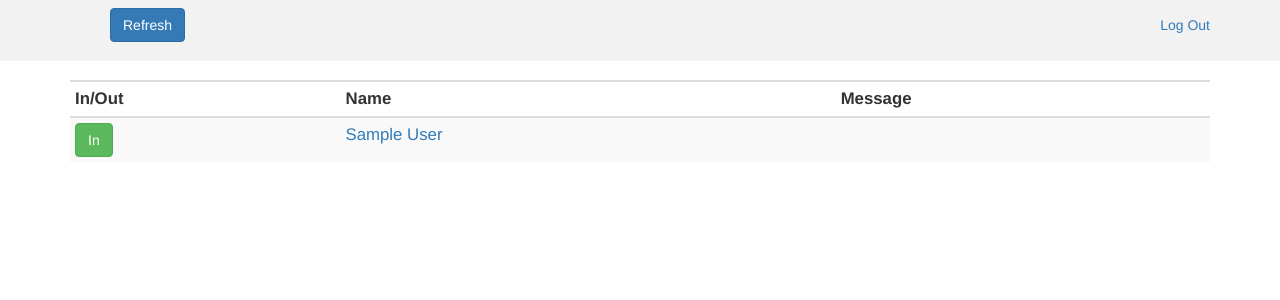
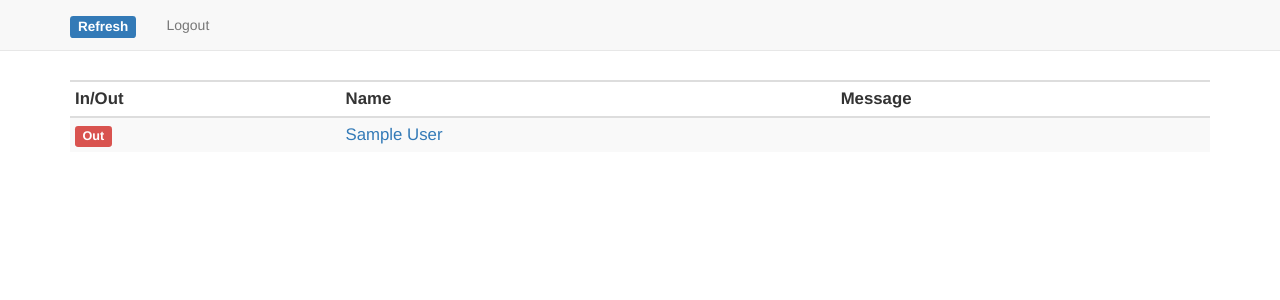
Before and after one commit to isavine/InOutBoard, a Flask app: template templates/board.html in a window 1280 px wide. Shown: the top 300 px of the page. Run offline with Flask 2, Linux system fonts and the light colour scheme; the template is opened without the code that fills it: values that come from a table or form of the project are taken from there, others are empty; the visitor is signed in with stand-in values (Sample User, id 1); data comes from the database, SQL or seed files in the repository; parts of the project's set-up code (start-up, migrations or seed data) failed here and were passed over; some libraries are stand-ins or nearby versions.

Commit message:
cleaned up base and board templates

```diff
--- a/templates/base.html
+++ b/templates/base.html
@@ -14,52 +14,38 @@
 
 	<style>
 		body { padding-top: 70px; }
-		#save_button { vertical-align: center;}
-		#asdf { display: inline-block;}
-		.navbar-primary { background-color: #F2F2F2; }
-		.navbar-primary .navbar-toggle .icon-bar {  background-color: black; }
-		/* @media only screen and (max-width: 500px) {
-			#header_title { display: none; }
-		} */
 		.table {font-size: 120%;}
-		.msg_input {font-size: 100%}
 	</style>
 </head>
 
 <body>
 
-<nav role="navigation" class="navbar navbar-primary navbar-fixed-top">
+<nav class="navbar navbar-default navbar-fixed-top">
 	<div class="container">
 		<div class="navbar-header">
-			<!-- <div class="navbar-header pull-left">
-				<a id="header_title" class="navbar-brand" href="{{ url_for('render_board') }}">In/Out Board</a>
-			</div> -->
-
-			<!-- 'Sticky' (non-collapsing) menu items -->
-			<ul class="pull-left">
-				<button id="refresh_btn" type="button" class="btn btn-primary navbar-btn" onclick="location.href='{{ url_for('render_board') }}'" >Refresh</button>
-			</ul>
+			<a class="navbar-brand" href="{{ url_for('render_board') }}">
+        <span class="label label-primary">Refresh</span>
+      </a>
 			<!-- Collapsed Menu Button -->
-			<button type="button" class="navbar-toggle pull-right collapsed" data-toggle="collapse" data-target="#navbar" aria-expanded="false" aria-controls="navbar">
+			<button type="button" class="navbar-toggle collapsed" data-toggle="collapse" data-target="#navbar" aria-expanded="false" aria-controls="navbar">
 				<span class="icon-bar"></span>
 				<span class="icon-bar"></span>
 				<span class="icon-bar"></span>
 			</button>
 		</div>
-
 		<!-- Additional navbar items -->
-		<div id="navbar"class="collapse navbar-collapse navbar-right">
-			<ul class="nav navbar-nav navbar-right">
+		<div id="navbar"class="navbar-collapse collapse">
+			<ul class="nav navbar-nav">
 			{% if not session.logged_in %}
 				<li><a href="{{ url_for('login') }}">CalNet Login</a></li>
 			{% else %}
 				{% if role_switch %}
-					<li><a href="{{ url_for('render_role_select') }}">Role Select</a></li>
+					<li><a href="{{ url_for('render_role_select') }}">Select Role</a></li>
 				{% endif%}
 				{% if admin %}
 					<li><a href="{{ url_for('add_user_page') }}">Add User</a></li>
 				{% endif%}
-					<li><a href="{{ url_for('logout') }}">Log Out</a></li>
+					<li><a href="{{ url_for('logout') }}">Logout</a></li>
 			{% endif %}
 			</ul>
 		</div>
@@ -78,7 +64,6 @@
 
   {% endwith %}
 
-
   {% block body %}{% endblock %}
 
 </body>
--- a/templates/board.html
+++ b/templates/board.html
@@ -9,9 +9,9 @@
         <th colspan="4" style="text-align: center;">{{ date }}</th>
       </tr>
       <tr>
-        <th> In/Out </th>
-        <th> Name </th>
-        <th> Message </th>
+        <th scope="col"> In/Out </th>
+        <th scope="col"> Name </th>
+        <th scope="col"> Message </th>
         {% if admin %}
         <th> </th>
         {% endif %}
@@ -25,19 +25,19 @@
 	      <tr>
 	        <td scope="row">
 		          {% if user.is_in() %}
-		          <button type="button" data-editable-inout class="btn btn-success" name="in" id="{{user.id}}">In</button>
+		          <button type="button" data-editable-inout class="btn btn-success" name="in" id="{{ user.id }}">In</button>
 		          {% else %}
-		          <button type="button" data-editable-inout class="btn btn-danger" name="out" id="{{user.id}}">Out</button>
+		          <button type="button" data-editable-inout class="btn btn-danger" name="out" id="{{ user.id }}">Out</button>
 		          {% endif %}
 	        </td>
 	        <td scope="row">
-	          <a href="{{ user.url }}">{{user.name}}</a>
+	          <a href="{{ user.url }}">{{ user.name }}</a>
 	        </td>
 	        <td class="msg_field">
 				{% if user.msg == "" %}
-					<p data-editable id="{{ user.id }}" name='{{user.id}}'><span class="glyphicon glyphicon-pencil" aria-hidden="true"></span></p>
+					<p data-editable id="{{ user.id }}" name='{{ user.id }}'><span class="glyphicon glyphicon-pencil" aria-hidden="true"></span></p>
 				{% else %}
-					<p data-editable id="{{ user.id }}" name='{{user.id}}'>{{user.msg}}</p>
+					<p data-editable id="{{ user.id }}" name='{{ user.id }}'>{{ user.msg }}</p>
 				{% endif %}
 	        </td>
 	        {% if admin %}
@@ -57,9 +57,9 @@
 			      <tr>
 			        <td scope="row">
 				      	  {% if user.is_in() %}
-				          <a name="user"  href="#"><button type="button" class="btn btn-danger">Out</button></a>
+				          <span class="label label-success" id="{{ user.id }}">In</span>
 				          {% else %}
-				          <a name="user" href="#"><button type="button" class="btn btn-success">In</button></a>
+				          <span class="label label-danger" id="{{ user.id }}">Out</span>
 				          {% endif %}
 			        </td>
 			        <td scope="row">
@@ -80,7 +80,6 @@
 </div>
 
 <script type="text/javascript">
-
 $('body').on('click', '[data-editable]', function(){
   var $el = $(this);
   var uid = $el.attr('id');
@@ -116,13 +115,6 @@
 	});
 });
 
-// $("p").hover(function(){
-//     var $el = $(this);
-// 	var uid = $el.attr('id');
-// 	var name = $el.attr('name');
-// 	var $input = $('<textarea rows="2" type="text" class="msg_input form-control" size=40 />').val( $el.text() );
-// 	$el.replaceWith( $input );
-// });
 $('body').on('click', '[data-editable-inout]', function(){
   var $el = $(this);
   var uid = $el.attr('id');
@@ -146,7 +138,6 @@
 
   toggle_inout();
 });
-
 
 var toggle_inout_button = function () {
   var button = document.getElementById('refresh_btn');
@@ -175,68 +166,10 @@
   return false;
 };
 
-/*
-Deprecated.
-
-var change_save_refresh_button = function () {
-  var button = document.getElementById('refresh_btn');
-  button.innerHTML = 'Save';
-  button.setAttribute('onclick', 'submit_all_msgs()');
-  saved = false;
-}; */
-
-/*
-Deprecated.
-
-var submit_all_msgs = function() {
-  var jsonArr = [];
-
-  $('.msg_input').each( function(i, obj) {
-    var uid1 = obj.getAttribute('name');
-    jsonArr.push({
-      uid: uid1,
-      msg: $('textarea[id='.concat(uid1,']')).val()
-    })
-  });
-
-  $.getJSON($SCRIPT_ROOT + '/message_submit', {
-    new_msgs: JSON.stringify(jsonArr)
-  }, function(data) {
-    location.reload()
-  });
-
-  return false;
-};
-*/
-
-
-// $(".msg_input").on("input", change_save_refresh_button);
-
-// $("#save_button").click(function(){
-//   saved = true;
-// });
-
 var blurred = false;
 window.onblur = function() { blurred = true; };
 window.onfocus = function() {
   blurred && (location.reload());
 };
-
-/*
-Deprecated.
-
-var check_change = function(e) {
- $.getJSON($SCRIPT_ROOT + '/check_change', {lcl: lcl_db},
-   function(data) {
-     var i = 1;
-     while(data["users"][i]) {
-       var user1 = data["users"][i]
-       document.getElementById("1069134").innerHTML =  user1.msg;
-       i++;
-     }
-   });
- return false;
-};
-*/
 </script>
 {% endblock %}
```
